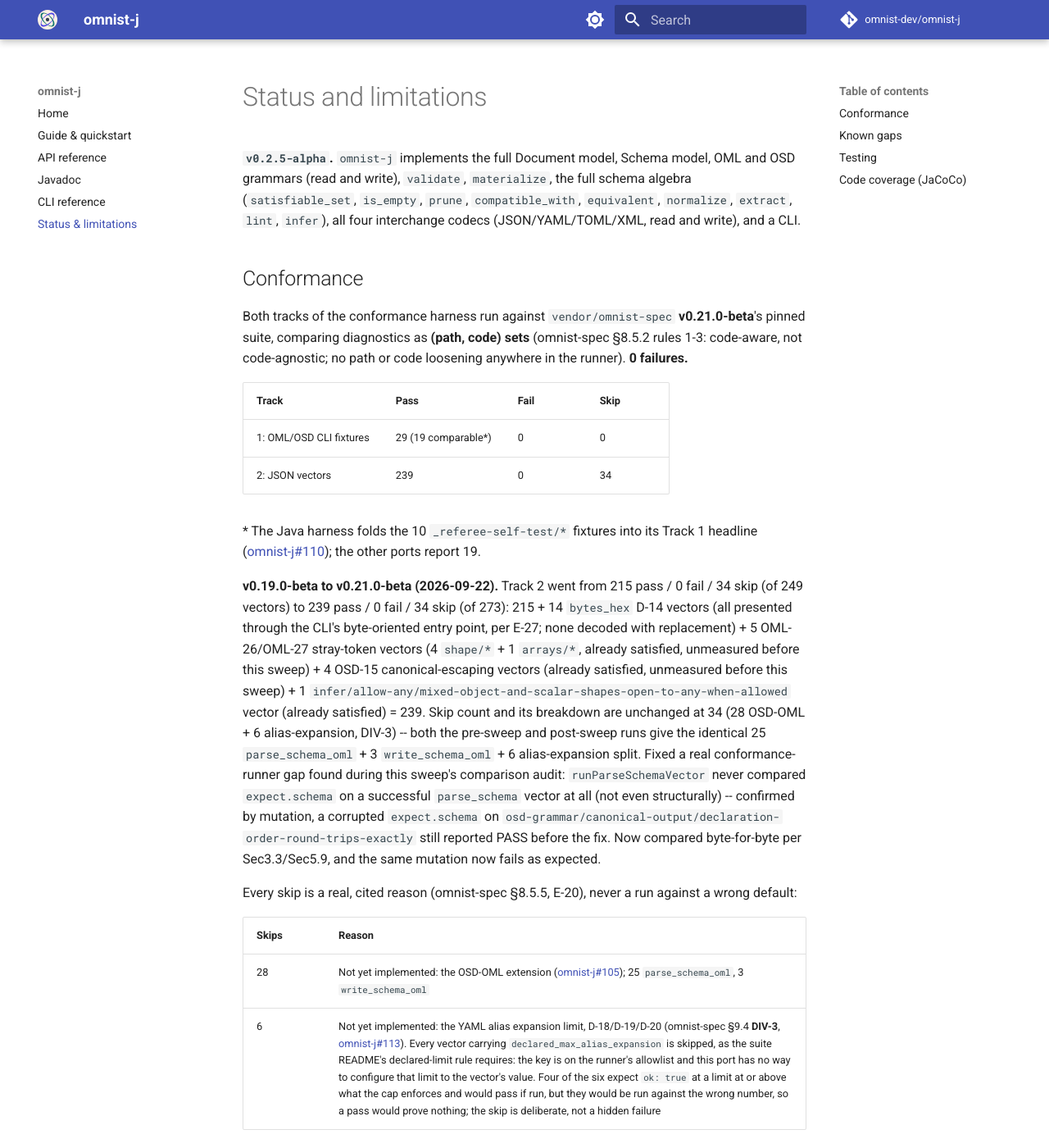
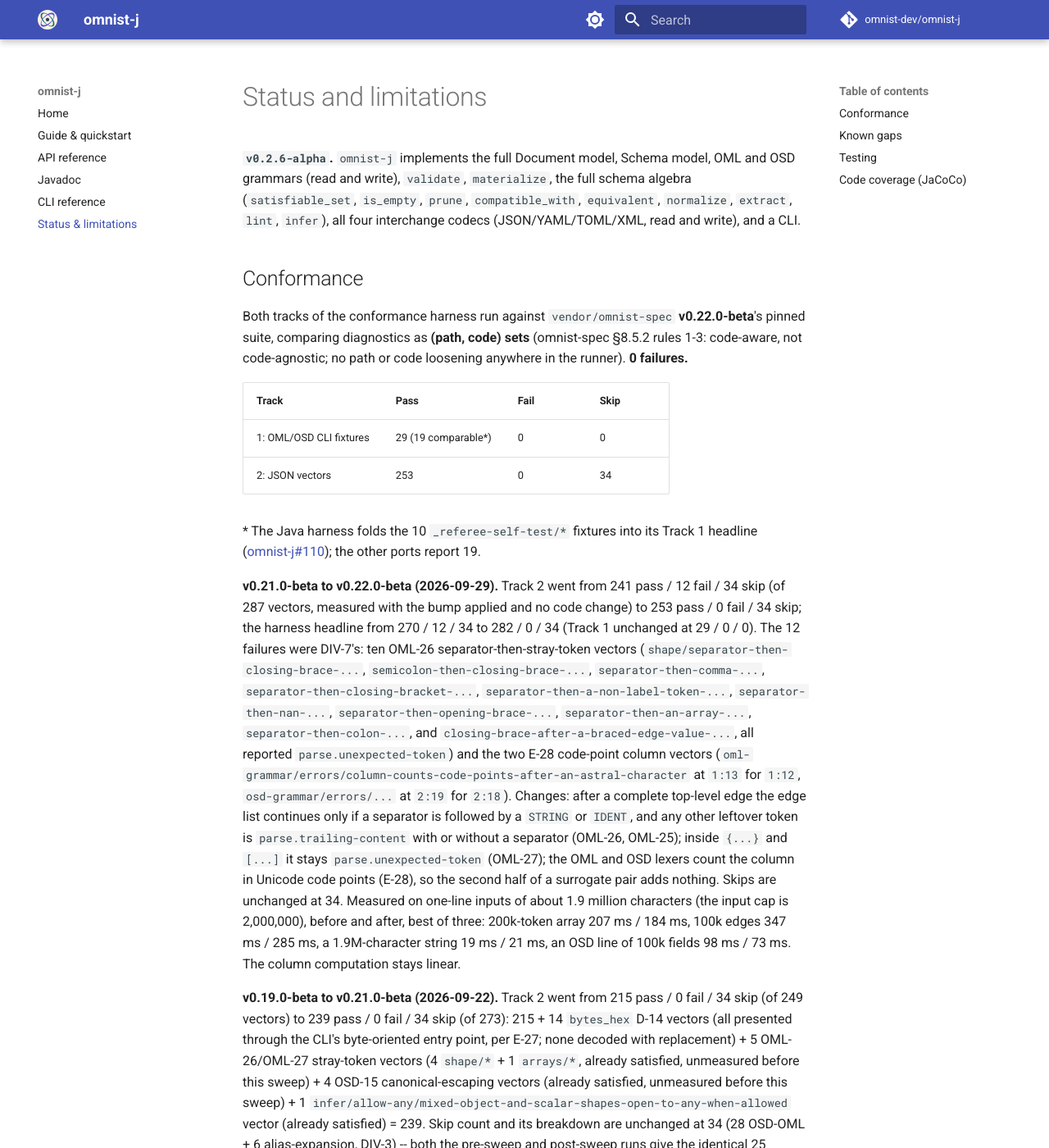
Before and after one commit to omnist-dev/omnist-j, an MkDocs documentation site: the page built from docs/limitations.md, in a window 1280 px wide and 1400 px high. Shown: the whole window at 82% size. Built offline with MkDocs 1.6.1 and Material for MkDocs 9.7.7, drawn with Linux system fonts in a browser that asks for light colours; comment, search, counter and statistics services are not loaded; some of the changed text lies outside the part shown.

Commit message:
Adopt omnist-spec v0.22.0-beta; bump to 0.2.6-alpha (#117)

```diff
--- a/docs/limitations.md
+++ b/docs/limitations.md
@@ -1,6 +1,6 @@
 # Status and limitations
 
-**`v0.2.5-alpha`.** `omnist-j` implements the full Document model, Schema model, OML and OSD
+**`v0.2.6-alpha`.** `omnist-j` implements the full Document model, Schema model, OML and OSD
 grammars (read and write), `validate`, `materialize`, the full schema
 algebra (`satisfiable_set`, `is_empty`, `prune`, `compatible_with`,
 `equivalent`, `normalize`, `extract`, `lint`, `infer`), all four
@@ -9,17 +9,36 @@ interchange codecs (JSON/YAML/TOML/XML, read and write), and a CLI.
 ## Conformance
 
 Both tracks of the conformance harness run against `vendor/omnist-spec`
-**v0.21.0-beta**'s pinned suite, comparing diagnostics as **(path, code) sets**
+**v0.22.0-beta**'s pinned suite, comparing diagnostics as **(path, code) sets**
 (omnist-spec §8.5.2 rules 1-3: code-aware, not code-agnostic; no path or code
 loosening anywhere in the runner). **0 failures.**
 
 | Track | Pass | Fail | Skip |
 |---|---|---|---|
 | 1: OML/OSD CLI fixtures | 29 (19 comparable\*) | 0 | 0 |
-| 2: JSON vectors | 239 | 0 | 34 |
+| 2: JSON vectors | 253 | 0 | 34 |
 
 \* The Java harness folds the 10 `_referee-self-test/*` fixtures into its Track 1
 headline ([omnist-j#110](https://github.com/omnist-dev/omnist-j/issues/110)); the other ports report 19.
+
+**v0.21.0-beta to v0.22.0-beta (2026-09-29).** Track 2 went from 241 pass / 12 fail / 34 skip
+(of 287 vectors, measured with the bump applied and no code change) to 253 pass / 0 fail / 34 skip;
+the harness headline from 270 / 12 / 34 to 282 / 0 / 34 (Track 1 unchanged at 29 / 0 / 0). The 12
+failures were DIV-7's: ten OML-26 separator-then-stray-token vectors
+(`shape/separator-then-closing-brace-...`, `semicolon-then-closing-brace-...`,
+`separator-then-comma-...`, `separator-then-closing-bracket-...`, `separator-then-a-non-label-token-...`,
+`separator-then-nan-...`, `separator-then-opening-brace-...`, `separator-then-an-array-...`,
+`separator-then-colon-...`, and `closing-brace-after-a-braced-edge-value-...`, all reported
+`parse.unexpected-token`) and the two E-28 code-point column vectors
+(`oml-grammar/errors/column-counts-code-points-after-an-astral-character` at `1:13` for `1:12`,
+`osd-grammar/errors/...` at `2:19` for `2:18`). Changes: after a complete top-level edge the edge
+list continues only if a separator is followed by a `STRING` or `IDENT`, and any other leftover token
+is `parse.trailing-content` with or without a separator (OML-26, OML-25); inside `{...}` and `[...]`
+it stays `parse.unexpected-token` (OML-27); the OML and OSD lexers count the column in Unicode code
+points (E-28), so the second half of a surrogate pair adds nothing. Skips are unchanged at 34.
+Measured on one-line inputs of about 1.9 million characters (the input cap is 2,000,000), before
+and after, best of three: 200k-token array 207 ms / 184 ms, 100k edges 347 ms / 285 ms, a 1.9M-character
+string 19 ms / 21 ms, an OSD line of 100k fields 98 ms / 73 ms. The column computation stays linear.
 
 **v0.19.0-beta to v0.21.0-beta (2026-09-22).** Track 2 went from 215 pass / 0 fail / 34 skip
 (of 249 vectors) to 239 pass / 0 fail / 34 skip (of 273): 215 + 14 `bytes_hex` D-14 vectors
@@ -69,9 +88,11 @@ list: the CI gate fails on any nonzero fail count (E-22).
   - The cap is deliberately not changed in this release: raising it would let a bomb burn that CPU
     before the node limit fires, and it is the only protection until D-18 exists.
 - **D-14 (input must be valid UTF-8).** The library API takes `String`, so decoding is the caller's.
-  `Cli` reads files with `Files.readString` (rejects malformed input) but decodes **stdin** with
-  `new String(bytes, UTF_8)`, which silently substitutes U+FFFD. There is no conformance vector for
-  D-14 yet (omnist-spec#105).
+  `Cli` decodes both files and stdin strictly (`CharsetDecoder` with `REPORT`) and refuses malformed
+  input with `parse.invalid-encoding` at `1:1`; the `bytes_hex` vectors (E-27) cover it.
+- **Codec syntax positions (JSON/YAML/TOML/XML)** keep each codec library's own position
+  arithmetic. E-28's code-point column is implemented for OML and OSD text only; the codec
+  positions are the open question [omnist-spec#114](https://github.com/omnist-dev/omnist-spec/issues/114).
 - **Nesting past the parsers' own limits.** JSON and YAML nesting of 1000 or more levels is refused
   by Jackson / SnakeYAML before this port's depth limit (200) is consulted, and is reported as
   `parse.codec-syntax` rather than `document.limit.depth`.
@@ -95,13 +116,13 @@ contains a raw U+FEFF.
 Gate-scoped (excludes `dev.omnist.conformance`, the harness itself, and
 `CliMain`, which is a thin argument-parsing entry point). Numbers are from
 `target/site/jacoco/jacoco.xml` after a fresh `mvn clean test`, measured twice
-(v0.21.0-beta adoption sweep, 2026-09-22): both runs gave identical figures.
+(v0.22.0-beta adoption, 2026-09-29): both runs gave identical figures.
 
 | Package | Line | Branch |
 |---|---|---|
-| Overall | **99.66%** (11 of 3208 missed) | **99.19%** (18 of 2210 missed) |
+| Overall | **99.66%** (11 of 3214 missed) | **99.19%** (18 of 2228 missed) |
 | `dev.omnist.document` | 100.0% | 98.6% |
-| `dev.omnist.schema` | 100.0% | 99.5% |
+| `dev.omnist.schema` | 100.0% | 99.6% |
 | `dev.omnist.algebra` | 99.8% | 99.4% |
 | `dev.omnist.cli` | 99.4% | 98.0% |
 | `dev.omnist.codec` | 99.6% | 99.2% |
@@ -111,9 +132,10 @@ Gate-scoped (excludes `dev.omnist.conformance`, the harness itself, and
 The CI gate (`pom.xml`) is set at 99.6% line / 99.1% branch.
 
 **The margin is thin, and this is a known risk.** At these numbers the gate has headroom of
-only 1 more missed line (12 allowed, 11 missed) and 1 more missed branch (19 allowed, 18
-missed) -- thinner than the previous v0.19.0-beta measurement (3 lines / 3 branches), because
-this sweep's new code (Cli.java's D-14 strict-UTF-8 decode and its `--json` structured-error
+only 1 more missed line (12 allowed, 11 missed) and 2 more missed branches (20 allowed, 18
+missed). The v0.22.0-beta adoption added lines and branches (3208 to 3214 lines, 2210 to 2228
+branches) and every one is covered: the missed counts are unchanged at 11 / 18. The headroom was thinner at v0.21.0-beta than at
+v0.19.0-beta (3 lines / 3 branches), because that sweep's new code (Cli.java's D-14 strict-UTF-8 decode and its `--json` structured-error
 branches, Track2Runner's bytes_hex routing and its canonical-schema byte-for-byte comparison)
 added lines faster than the new CliTest/Osd14Osd15/property-test coverage could close every
 branch. Two consecutive `mvn clean test` runs gave identical numbers (11 missed lines, 18
--- a/pom.xml
+++ b/pom.xml
@@ -6,7 +6,7 @@
 
     <groupId>dev.omnist</groupId>
     <artifactId>omnist-j</artifactId>
-    <version>0.2.5-alpha</version>
+    <version>0.2.6-alpha</version>
     <name>omnist-j</name>
     <description>Java implementation of the Omnist data-interchange specification</description>
     <url>https://j.omnist.dev</url>
```
Also changed, not shown: other parts of docs/limitations.md (+1 -1 lines), CONTRIBUTING.md (+2 -2 lines), README.md (+7 -7 lines), docs/02-cli-reference.md (+1 -1 lines), 5 other files.
